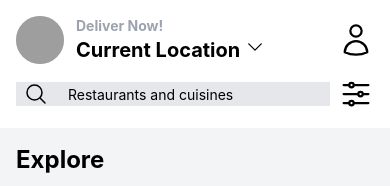
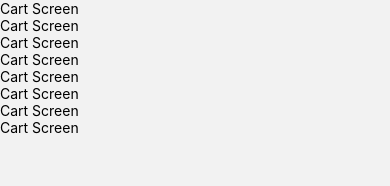
Before and after one commit to vaibhav-sharma-dev/FoodDeliveryApp, a React Native app: screen /Cart in a window 390 px wide. Shown: the top 186 px of the page. Built offline with nearby package versions, Linux system fonts and the light colour scheme; grey boxes are pictures that could not be loaded.

Commit message:
added cart page

```diff
--- a/App.tsx
+++ b/App.tsx
@@ -8,6 +8,7 @@ import Profile from "./screens/Profile";
 import RestaurantDetails from "./screens/RestaurantDetails";
 import { Provider } from "react-redux";
 import { store } from "./store/store";
+import Cart from "./screens/Cart";
 
 const Stack = createNativeStackNavigator();
 
@@ -19,10 +20,8 @@ export default function App() {
                     <Stack.Navigator>
                         <Stack.Screen name="Home" component={Home} />
                         <Stack.Screen name="Profile" component={Profile} />
-                        <Stack.Screen
-                            name="RestaurantDetails"
-                            component={RestaurantDetails}
-                        />
+                        <Stack.Screen name="RestaurantDetails" component={RestaurantDetails} />
+                        <Stack.Screen name="Cart" component={Cart} />
                     </Stack.Navigator>
                 </NavigationContainer>
             </SafeAreaProvider>
--- a/components/common/CartIcon.tsx
+++ b/components/common/CartIcon.tsx
@@ -2,14 +2,19 @@ import React from "react";
 import { Text, TouchableOpacity, View } from "react-native";
 import { useSelector } from "react-redux";
 import { ShoppingCartIcon } from "react-native-heroicons/outline";
+import { useNavigation } from "@react-navigation/native";
 
 export default function CartIcon() {
+    const navigation = useNavigation();
     const cartItems = useSelector(state => state.cart.cartItems);
     const totalDishes = cartItems.reduce((sum, dish) => sum + dish.quantity, 0);
 
     return (
         <View className="absolute bottom-10 w-full z-50">
-            <TouchableOpacity className="w-[80%] h-16 bg-gray-200 border-black border mx-auto rounded-lg flex flex-row gap-2 px-4 items-center justify-center">
+            <TouchableOpacity
+                className="w-[80%] h-16 bg-gray-200 border-black border mx-auto rounded-lg flex flex-row gap-2 px-4 items-center justify-center"
+                onPress={() => navigation.navigate("Cart")}
+            >
                 <View className="flex-1 flex-row gap-2 justify-center">
                     <ShoppingCartIcon className="text-gray-500" size={35} />
                     <Text className="text-2xl font-semibold align-middle">
--- /dev/null
+++ b/screens/Cart.tsx
@@ -0,0 +1,28 @@
+import { useNavigation } from "@react-navigation/native";
+import React from "react";
+import { Text, View } from "react-native";
+
+export default function Cart() {
+    const navigation = useNavigation();
+
+    React.useLayoutEffect(() => {
+        navigation.setOptions({
+            presentaion: "modal",
+            headerShown: false,
+            slide_from_bottom: true,
+        })
+    }, [navigation])
+
+    return (
+        <View>
+            <Text>Cart Screen</Text>
+            <Text>Cart Screen</Text>
+            <Text>Cart Screen</Text>
+            <Text>Cart Screen</Text>
+            <Text>Cart Screen</Text>
+            <Text>Cart Screen</Text>
+            <Text>Cart Screen</Text>
+            <Text>Cart Screen</Text>
+        </View>
+    )
+}
```
